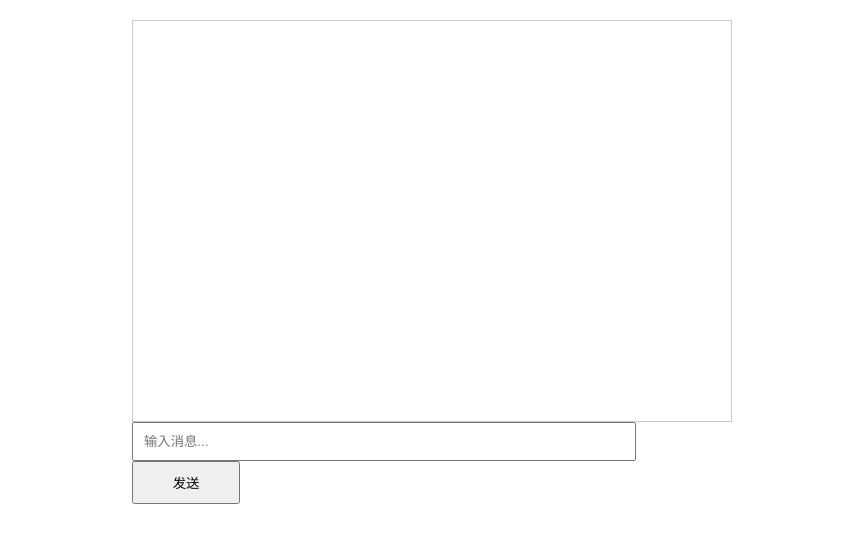
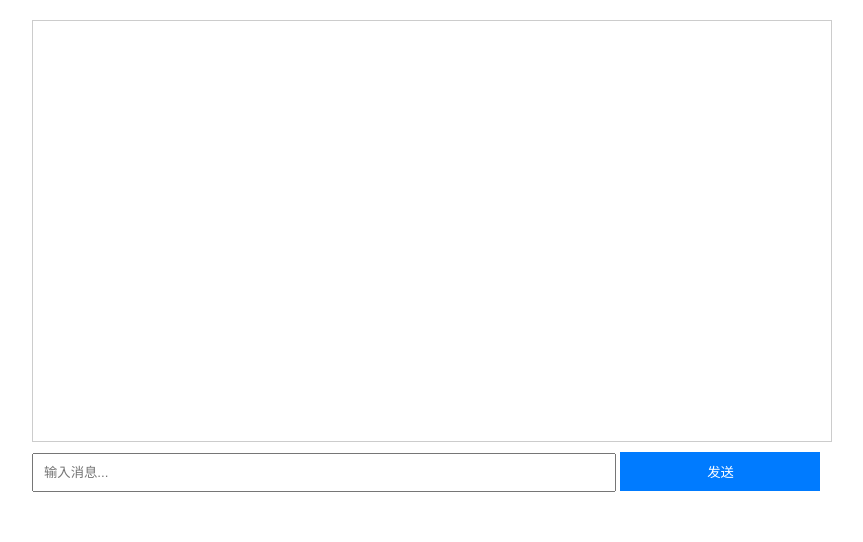
Before and after one commit to UlifisherDe/deno-chat, a plain HTML site: page static/index.html in a window 1280 px wide. Shown: the whole page, without its empty margins (208-1071 px from the left). Drawn offline with Linux system fonts and the light colour scheme.

Commit message:
Update index.html

```diff
--- a/static/index.html
+++ b/static/index.html
@@ -1,20 +1,21 @@
 <!DOCTYPE html>
 <html>
 <head>
-  <title>Deno Chat</title>
+  <title>Deno 聊天室</title>
   <style>
-    #chat { width: 600px; margin: 20px auto; }
-    #messages { height: 400px; border: 1px solid #ccc; overflow-y: auto; }
-    input { width: 80%; padding: 10px; }
-    button { width: 18%; padding: 10px; }
+    body { font-family: Arial, sans-serif; max-width: 800px; margin: 0 auto; padding: 20px; }
+    #messages { border: 1px solid #ccc; padding: 10px; height: 400px; overflow-y: auto; margin-bottom: 10px; }
+    #input { width: 70%; padding: 10px; }
+    button { width: 25%; padding: 10px; background: #007bff; color: white; border: none; }
+    .message { margin: 5px 0; padding: 5px; border-bottom: 1px solid #eee; }
+    .user { font-weight: bold; color: #333; }
+    .time { color: #666; font-size: 0.8em; }
   </style>
 </head>
 <body>
-  <div id="chat">
-    <div id="messages"></div>
-    <input id="input" placeholder="输入消息..." />
-    <button onclick="sendMessage()">发送</button>
-  </div>
+  <div id="messages"></div>
+  <input id="input" placeholder="输入消息..." />
+  <button onclick="sendMessage()">发送</button>
   <script src="chat.js"></script>
 </body>
 </html>
```
